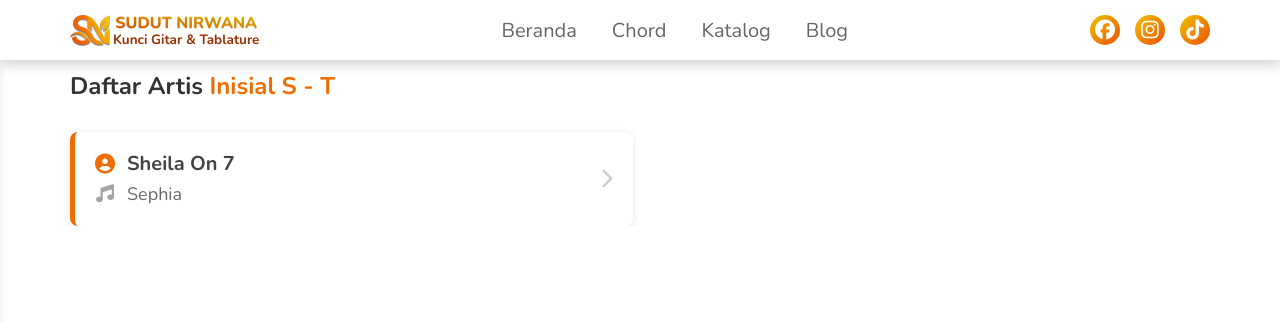
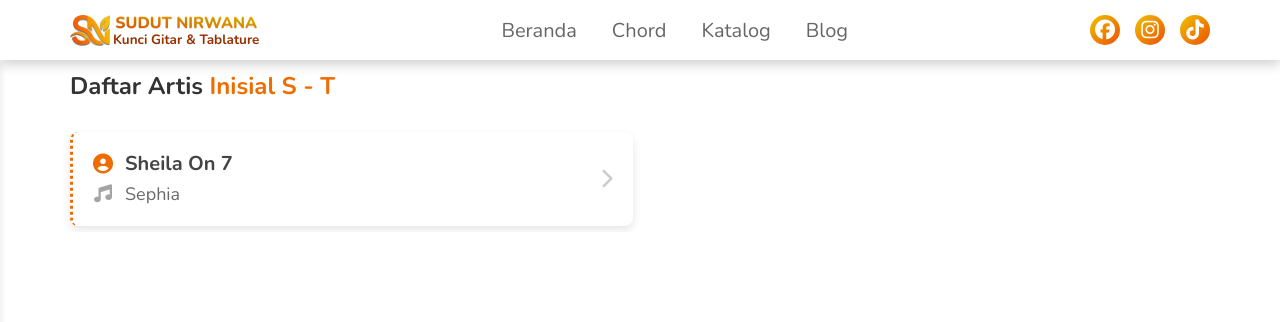
Before and after one commit to sudut-nirwana/sudut-nirwana-main, a Jekyll site: the page built from artis/s-t.md, in a window 1280 px wide. Shown: the top 322 px of the page. Built offline with Jekyll 4.4.1, drawn with Linux system fonts in a browser that asks for light colours.

Commit message:
Update alfabet.css

```diff
--- a/assets/css/alfabet.css
+++ b/assets/css/alfabet.css
@@ -46,15 +46,16 @@
 .chord-list-item {
     background: #ffffff;
     border-radius: 8px;
-    border-left: 5px solid #ee6c00;
-    box-shadow: 0 2px 8px rgba(0,0,0,0.1);
+    border-left: 3px dotted #ee6c00;
+    box-shadow: 0 4px 10px rgba(0,0,0,0.1);
     transition: all 0.3s ease;
     height: auto;
+    margin-bottom: 6px;
 }
 
 .chord-list-item:hover {
     transform: translateY(-3px);
-    box-shadow: 0 5px 15px rgba(0,0,0,0.15);
+    box-shadow: 0 5px 15px rgba(0,0,0,0.5);
     background: #fffcf9;
 }
 
```
